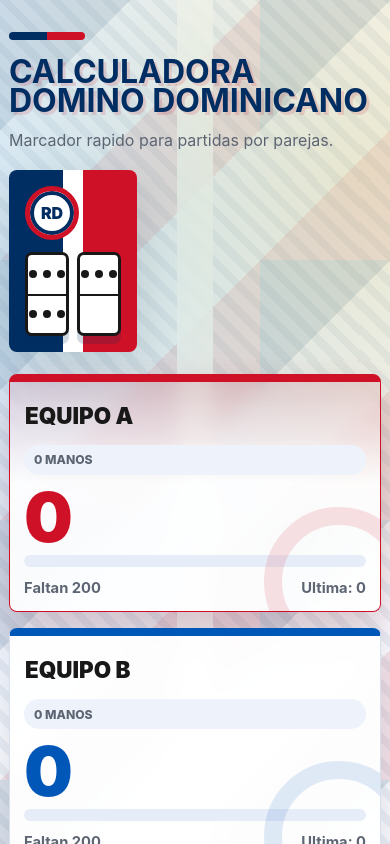
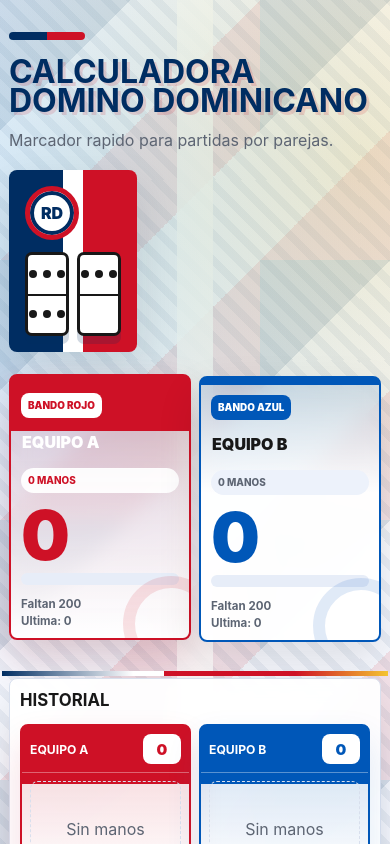
Before and after one commit to elvismedia-create/calculadora-domino-dominicano, a React (Vite) app: page / in a window 390 px wide. Shown: the top 844 px of the page. Built offline with nearby package versions, Linux system fonts and the light colour scheme.

Commit message:
Color top scores by side

```diff
--- a/src/App.jsx
+++ b/src/App.jsx
@@ -118,6 +118,7 @@ function ScoreCard({ index, name, score, hands, last, target, isActive, isLeader
   return (
     <article className={`score-card team-${index} ${isActive ? "is-active" : ""} ${isLeader ? "is-leader" : ""} ${isWinner ? "is-winner" : ""}`}>
       <span className="winner-ribbon">Gano</span>
+      <span className="side-label">Bando {index === 0 ? "rojo" : "azul"}</span>
       <div className="team-head">
         <input
           className="team-name"
--- a/src/styles.css
+++ b/src/styles.css
@@ -215,7 +215,9 @@ h1 {
   min-height: 230px;
   position: relative;
   overflow: hidden;
-  border-top: 8px solid var(--team-color);
+  border: 2px solid var(--team-color);
+  border-top: 12px solid var(--team-color);
+  background: linear-gradient(180deg, var(--team-soft), rgba(255,255,255,.96) 42%);
   transition: border-color .18s ease, box-shadow .18s ease, transform .18s ease;
 }
 
@@ -244,10 +246,38 @@ h1 {
 }
 
 .score-card.is-active {
-  background: linear-gradient(180deg, var(--team-soft), rgba(255,255,255,.9) 44%);
+  background: linear-gradient(180deg, var(--team-color), var(--team-color) 56px, var(--team-soft) 56px, rgba(255,255,255,.96) 100%);
   border-color: var(--team-color);
   box-shadow: 0 20px 48px var(--team-soft), var(--shadow);
   transform: translateY(-2px);
+}
+
+.side-label {
+  display: inline-flex;
+  min-height: 30px;
+  align-items: center;
+  padding: 0 10px;
+  margin-bottom: 8px;
+  border-radius: var(--radius);
+  background: var(--team-color);
+  color: #fff;
+  font-size: .74rem;
+  font-weight: 950;
+  text-transform: uppercase;
+}
+
+.score-card.is-active .side-label {
+  background: #fff;
+  color: var(--team-color);
+}
+
+.score-card.is-active .team-name {
+  color: #fff;
+}
+
+.score-card.is-active .badge {
+  background: rgba(255,255,255,.92);
+  color: var(--team-color);
 }
 
 .score-card.is-leader {
@@ -883,8 +913,7 @@ select:focus {
 
 @media (max-width: 840px) {
   .topbar,
-  .grid,
-  .scoreboard {
+  .grid {
     grid-template-columns: 1fr;
   }
 
@@ -923,9 +952,57 @@ select:focus {
   }
 
   .panel,
-  .score-card,
   .history {
     padding: 14px;
+  }
+
+  .scoreboard {
+    gap: 8px;
+  }
+
+  .score-card {
+    min-height: 168px;
+    padding: 10px;
+    border-top-width: 9px;
+  }
+
+  .score-card::after {
+    width: 96px;
+    height: 96px;
+    border-width: 12px;
+    right: -30px;
+    bottom: -34px;
+  }
+
+  .score-card.is-active {
+    background: linear-gradient(180deg, var(--team-color), var(--team-color) 48px, var(--team-soft) 48px, rgba(255,255,255,.96) 100%);
+  }
+
+  .side-label {
+    min-height: 25px;
+    padding: 0 7px;
+    font-size: .62rem;
+  }
+
+  .team-name {
+    font-size: 1rem;
+  }
+
+  .badge {
+    min-width: 0;
+    height: 25px;
+    padding: 0 7px;
+    font-size: .62rem;
+  }
+
+  .score {
+    font-size: clamp(3rem, 21vw, 4.3rem);
+  }
+
+  .meta-row {
+    flex-direction: column;
+    gap: 3px;
+    font-size: .72rem;
   }
 
   .actions {
```
